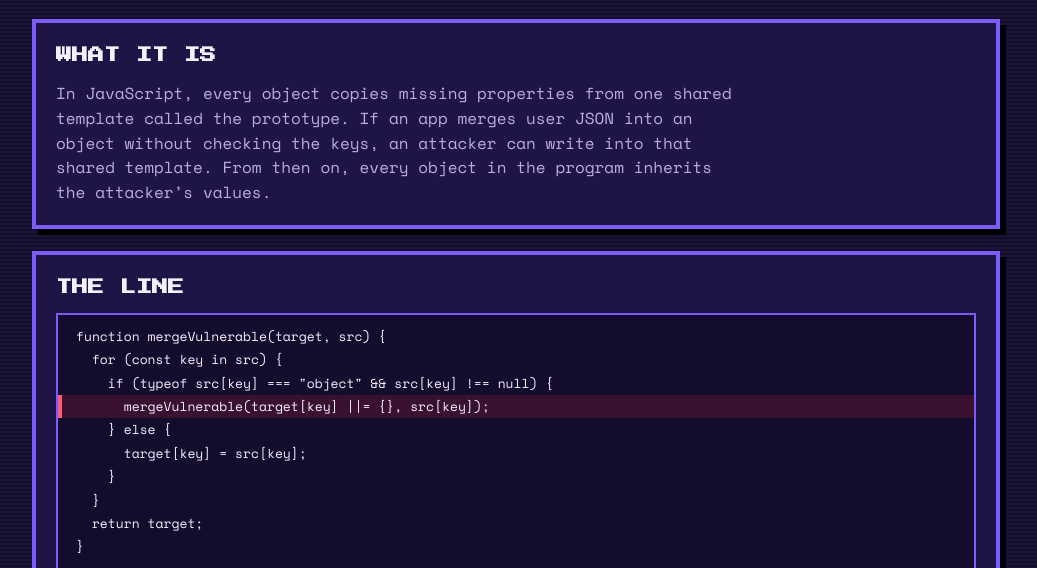
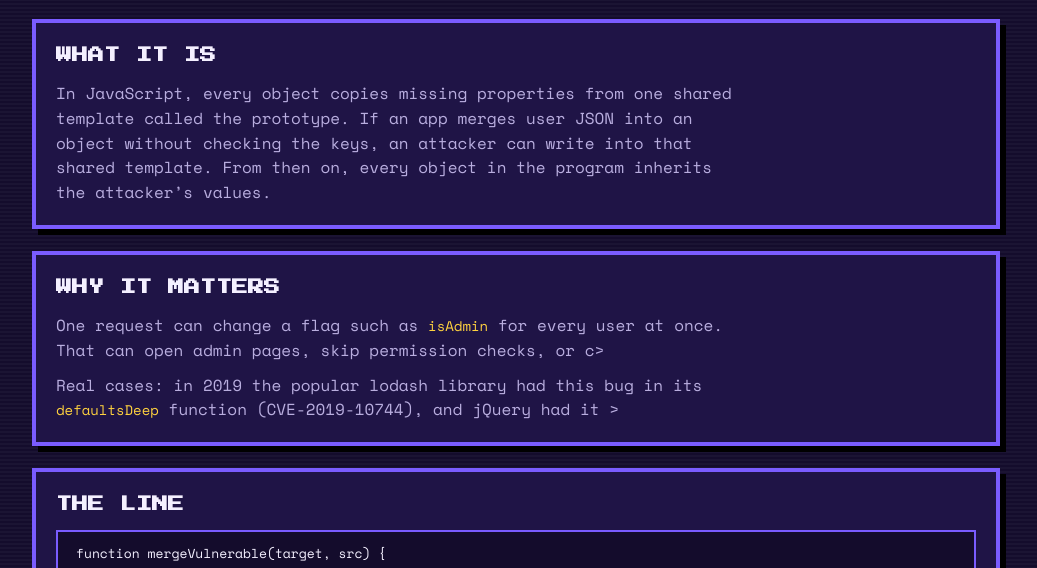
Before and after one commit to Renad1993/Final-Project-Interactive-Web-Security-Sandbox, a plain HTML site: page lab1.html in a window 1280 px wide. Shown: the part 203-771 px from the top of the page, without its empty margins (124-1161 px from the left). Drawn offline with nearby package versions, Linux system fonts and the light colour scheme.

Commit message:
Update lab1

```diff
--- a/lab1.html
+++ b/lab1.html
@@ -40,15 +40,21 @@
       <h2 id="what">What it is</h2>
       <p>In JavaScript, every object copies missing properties from one shared template called the prototype. If an app merges user JSON into an object without checking the keys, an attacker can write into that shared template. From then on, every object in the program inherits the attacker’s values.</p>
     </section>
+ <!-- 2. Why it matters -->
+    <section class="panel" aria-labelledby="why">
+      <h2 id="why">Why it matters</h2>
+      <p>One request can change a flag such as <code>isAdmin</code> for every user at once. That can open admin pages, skip permission checks, or c>
+      <p>Real cases: in 2019 the popular lodash library had this bug in its <code>defaultsDeep</code> function (CVE-2019-10744), and jQuery had it >
+    </section>
 
-    <!-- 2. The line -->
+    <!-- 3. The line -->
     <section class="panel" aria-labelledby="line">
       <h2 id="line">The line</h2>
       <pre class="code v" id="code-vuln" aria-label="Vulnerable code"></pre>
       <p class="note"><b>Highlighted:</b> the merge follows any key the visitor sends, including <code>__proto__</code>, so it writes into the shared template instead of the user’s own settings.</p>
     </section>
 
-    <!-- 3. Try it -->
+    <!-- 4. Try it -->
     <section class="panel" aria-labelledby="try">
       <h2 id="try">Try it</h2>
       <div class="switch" role="group" aria-label="Code version">
@@ -69,11 +75,12 @@
     </section>
 
     <!-- 4. Why it matters -->
+    <!--
     <section class="panel" aria-labelledby="why">
       <h2 id="why">Why it matters</h2>
       <p>One request can change a flag such as <code>isAdmin</code> for every user at once. That can open admin pages, skip permission checks, or crash the app, and in some apps it can lead to running attacker code on the server.</p>
       <p>Real cases: in 2019 the popular lodash library had this bug in its <code>defaultsDeep</code> function (CVE-2019-10744), and jQuery had it in <code>$.extend</code> (CVE-2019-11358).</p>
-    </section>
+    </section> -->
 
     <!-- 5. The fix -->
 
```
